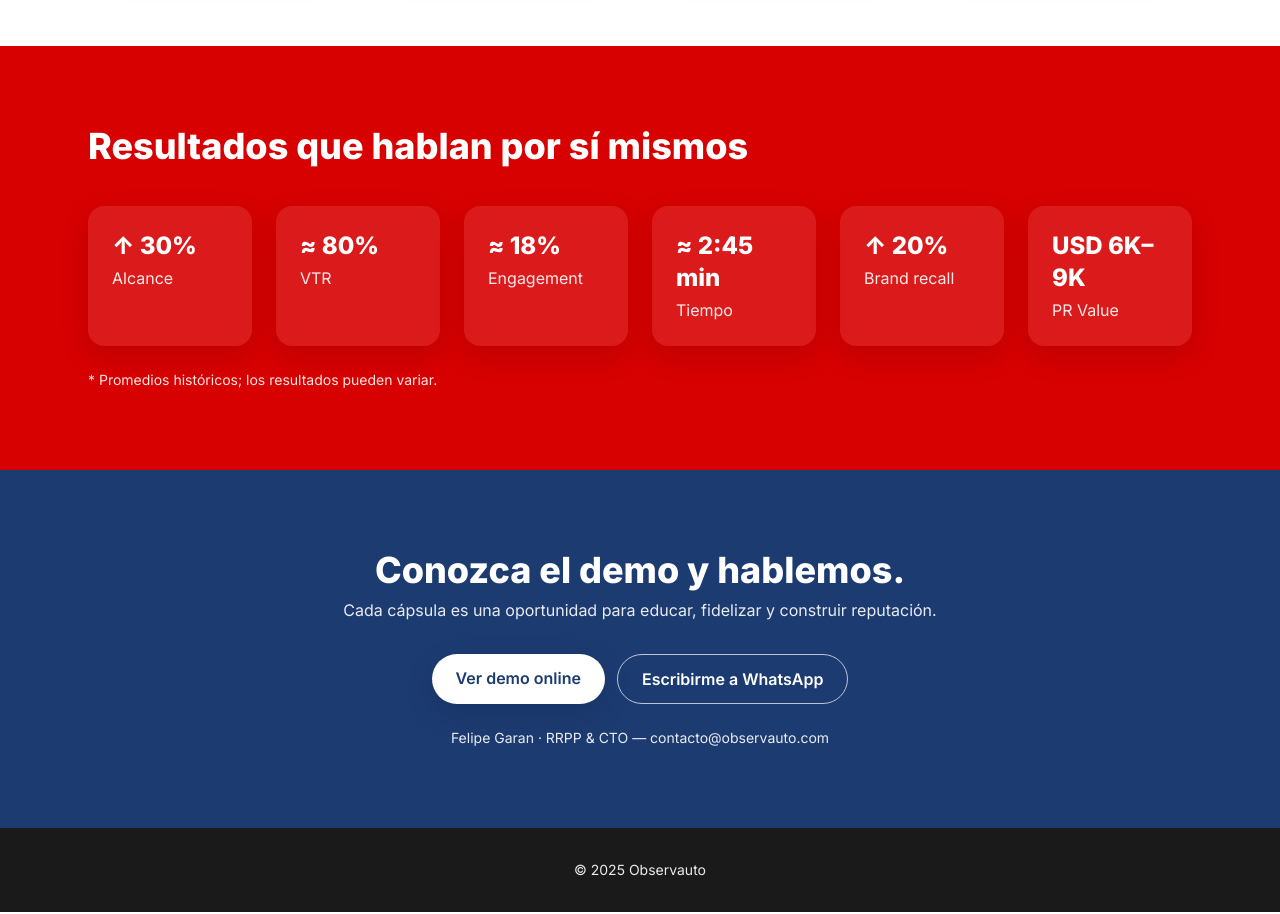
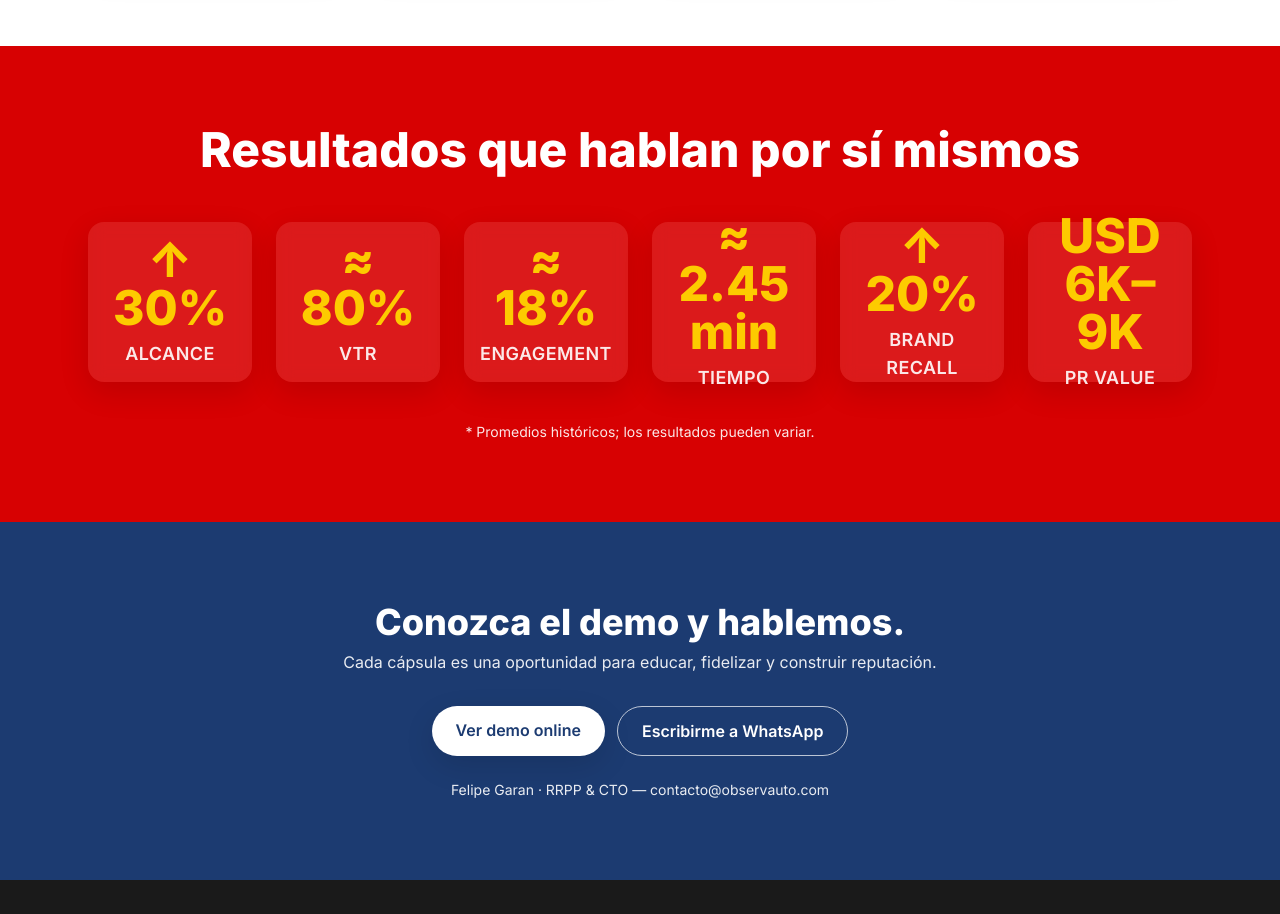
Before and after one commit to observauto/sales-capsulas, a React (Vite) app: page / in a window 1280 px wide. Shown: the part 2200-3114 px from the top of the page. Built offline with nearby package versions, Linux system fonts and the light colour scheme.

Commit message:
[dyad] Añadiendo animaciones de contador y estilo de dashboard a las métricas - wrote 2 file(s)

```diff
--- /dev/null
+++ b/src/components/Counter.jsx
@@ -0,0 +1,13 @@
+import { motion, useSpring, useTransform } from 'framer-motion';
+import { useEffect } from 'react';
+
+export default function Counter({ value, duration = 1.5 }) {
+  const spring = useSpring(0, { mass: 0.8, stiffness: 100, damping: 20 });
+  const displayValue = useTransform(spring, (current) => Math.round(current));
+
+  useEffect(() => {
+    spring.set(value);
+  }, [spring, value]);
+
+  return <motion.span>{displayValue}</motion.span>;
+}
--- a/src/components/Metrics.jsx
+++ b/src/components/Metrics.jsx
@@ -1,13 +1,14 @@
 import { motion, useInView, useAnimation } from 'framer-motion'
 import { useEffect, useRef } from 'react'
+import Counter from './Counter'; // Importar el nuevo componente Counter
 
 const METRICS = [
-  { label: 'Alcance', value: '↑ 30%' }, // Nueva métrica
-  { label: 'VTR', value: '≈ 80%' },
-  { label: 'Engagement', value: '≈ 18%' },
-  { label: 'Tiempo', value: '≈ 2:45 min' },
-  { label: 'Brand recall', value: '↑ 20%' },
-  { label: 'PR Value', value: 'USD 6K–9K' },
+  { label: 'Alcance', value: 30, unit: '%', type: 'percentage', prefix: '↑ ' },
+  { label: 'VTR', value: 80, unit: '%', type: 'percentage', prefix: '≈ ' },
+  { label: 'Engagement', value: 18, unit: '%', type: 'percentage', prefix: '≈ ' },
+  { label: 'Tiempo', value: 2.45, unit: ' min', type: 'time', prefix: '≈ ' },
+  { label: 'Brand recall', value: 20, unit: '%', type: 'percentage', prefix: '↑ ' },
+  { label: 'PR Value', value: 6, unit: 'K–9K', type: 'currency', prefix: 'USD ' },
 ]
 
 export default function Metrics() {
@@ -15,27 +16,45 @@ export default function Metrics() {
   const inView = useInView(ref, { once: true, amount: 0.3 })
   const controls = useAnimation()
 
-  useEffect(() => { if (inView) controls.start({ opacity: 1, y: 0 }) }, [inView])
+  useEffect(() => {
+    if (inView) {
+      controls.start({ opacity: 1, y: 0 });
+    }
+  }, [inView, controls]);
 
   return (
     <section id="resultados" className="bg-oa-red text-white py-20">
       <div className="mx-auto max-w-6xl px-6">
-        <h2 className="text-3xl md:text-4xl font-extrabold">Resultados que hablan por sí mismos</h2>
+        <h2 className="text-4xl md:text-5xl font-extrabold text-center mb-12">Resultados que hablan por sí mismos</h2>
         <motion.div
           ref={ref}
-          initial={{ opacity: 0, y: 12 }}
+          initial={{ opacity: 0, y: 20 }}
           animate={controls}
-          transition={{ duration: 0.6 }}
-          className="mt-10 grid gap-6 sm:grid-cols-2 lg:grid-cols-6" // Ajustado para 6 columnas
+          transition={{ duration: 0.8, ease: 'easeOut' }}
+          className="mt-10 grid gap-6 sm:grid-cols-2 lg:grid-cols-3 xl:grid-cols-6" // Ajustado para 6 columnas en pantallas grandes
         >
-          {METRICS.map(m => (
-            <div key={m.label} className="rounded-2xl bg-white/10 p-6 backdrop-blur shadow-soft">
-              <div className="text-2xl font-extrabold">{m.value}</div>
-              <div className="mt-1 text-white/90">{m.label}</div>
-            </div>
+          {METRICS.map((m, i) => (
+            <motion.div
+              key={m.label}
+              initial={{ opacity: 0, y: 20 }}
+              animate={inView ? { opacity: 1, y: 0 } : {}}
+              transition={{ delay: i * 0.1 + 0.3, duration: 0.5 }}
+              className="rounded-2xl bg-white/10 p-6 backdrop-blur shadow-soft flex flex-col items-center justify-center text-center h-40" // Estilos para un look de widget
+            >
+              <div className="text-5xl font-extrabold text-oa-yellow leading-none">
+                {m.prefix}
+                {m.type === 'time' ? (
+                  <span>{m.value}</span> // Para tiempo, no animamos el float directamente
+                ) : (
+                  <Counter value={m.value} />
+                )}
+                {m.unit}
+              </div>
+              <div className="mt-2 text-white/90 text-lg font-semibold uppercase tracking-wide">{m.label}</div>
+            </motion.div>
           ))}
         </motion.div>
-        <p className="mt-6 text-sm opacity-90">* Promedios históricos; los resultados pueden variar.</p>
+        <p className="mt-10 text-center text-sm opacity-90">* Promedios históricos; los resultados pueden variar.</p>
       </div>
     </section>
   )
```
